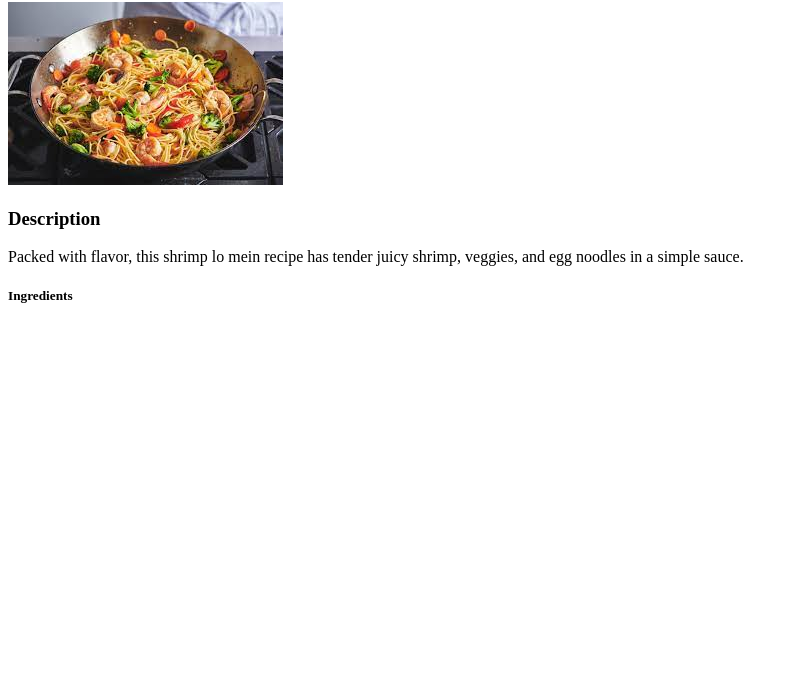
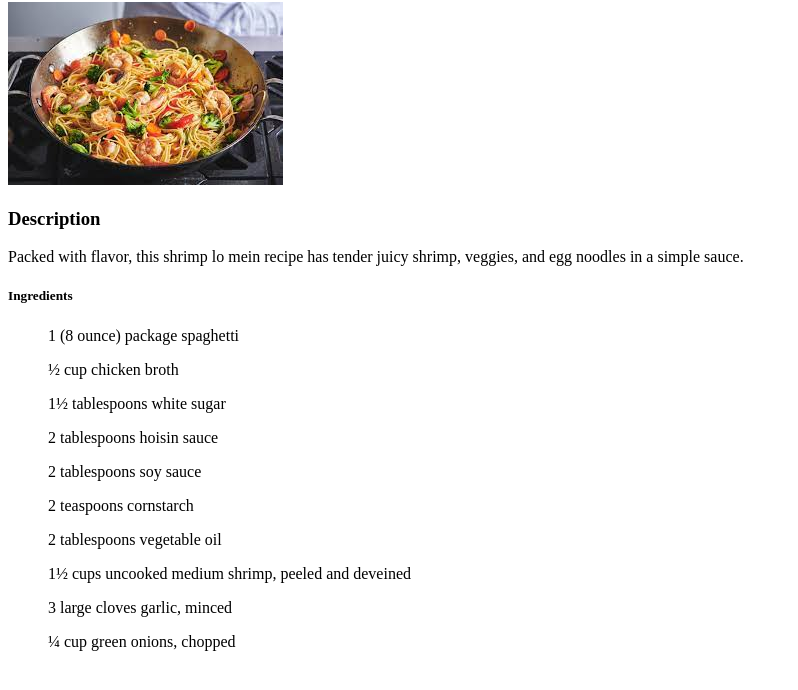
Before and after one commit to njl2000/odin-recipes, a plain HTML site: page recipes/lomein.html in a window 1280 px wide. Shown: the part 78-768 px from the top of the page, without its empty margins (0-798 px from the left). Drawn offline with Linux system fonts and the light colour scheme.

Commit message:
Added ingredients list to lomein

```diff
--- a/recipes/lomein.html
+++ b/recipes/lomein.html
@@ -12,5 +12,15 @@
     <h3> Description</h3>
         <p>Packed with flavor, this shrimp lo mein recipe has tender juicy shrimp, veggies, and egg noodles in a simple sauce.</p>
     <h5>Ingredients</h5>
-</body>
+        <ul>1 (8 ounce) package spaghetti</ul>
+        <ul>½ cup chicken broth</ul>
+        <ul>1½ tablespoons white sugar</ul>
+        <ul>2 tablespoons hoisin sauce</ul>
+        <ul>2 tablespoons soy sauce</ul>
+        <ul>2 teaspoons cornstarch</ul>
+        <ul>2 tablespoons vegetable oil</ul>
+        <ul>1½ cups uncooked medium shrimp, peeled and deveined</ul>
+        <ul>3 large cloves garlic, minced</ul>
+        <ul>¼ cup green onions, chopped</ul>
+ </body>
 </html>
```
